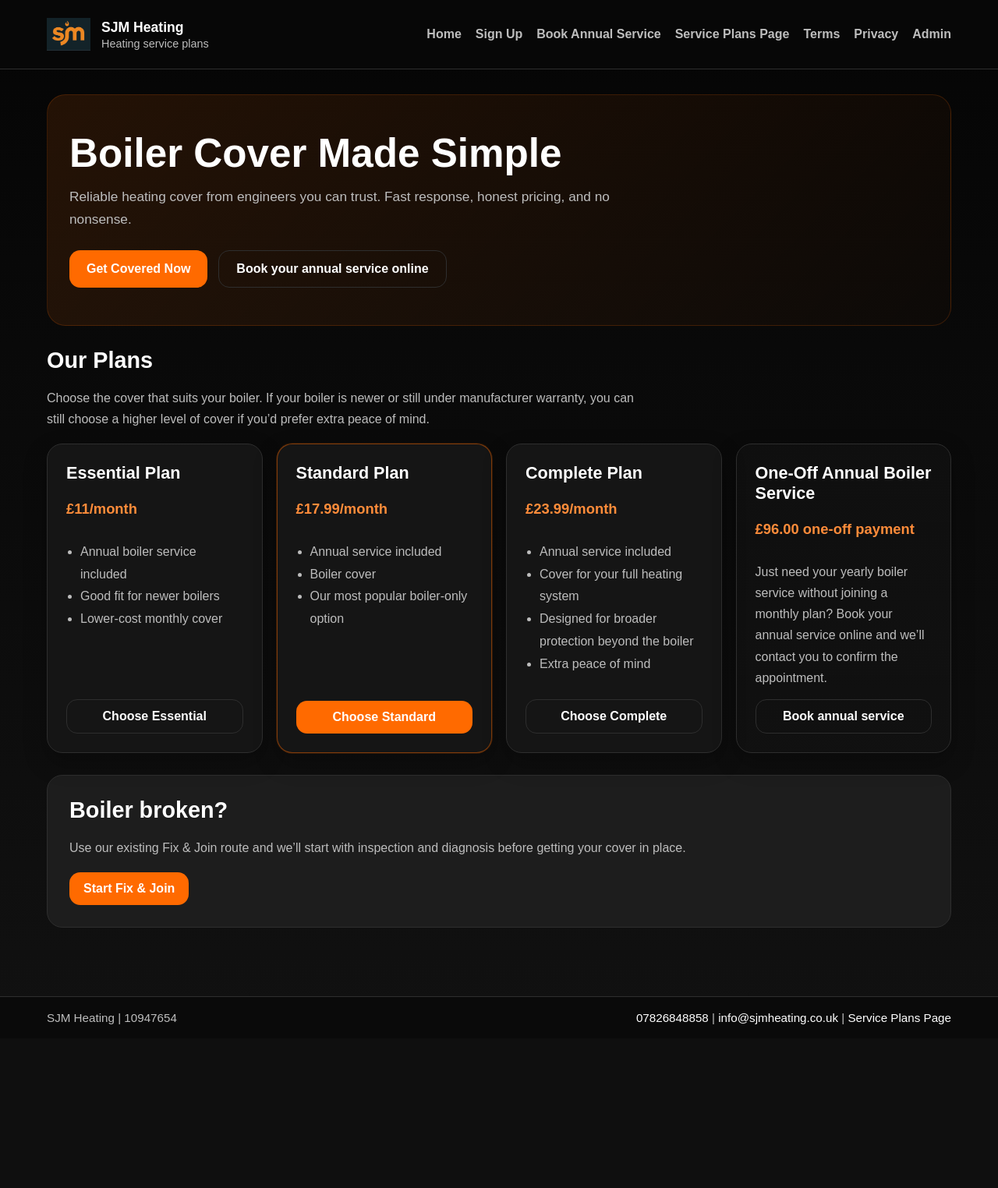
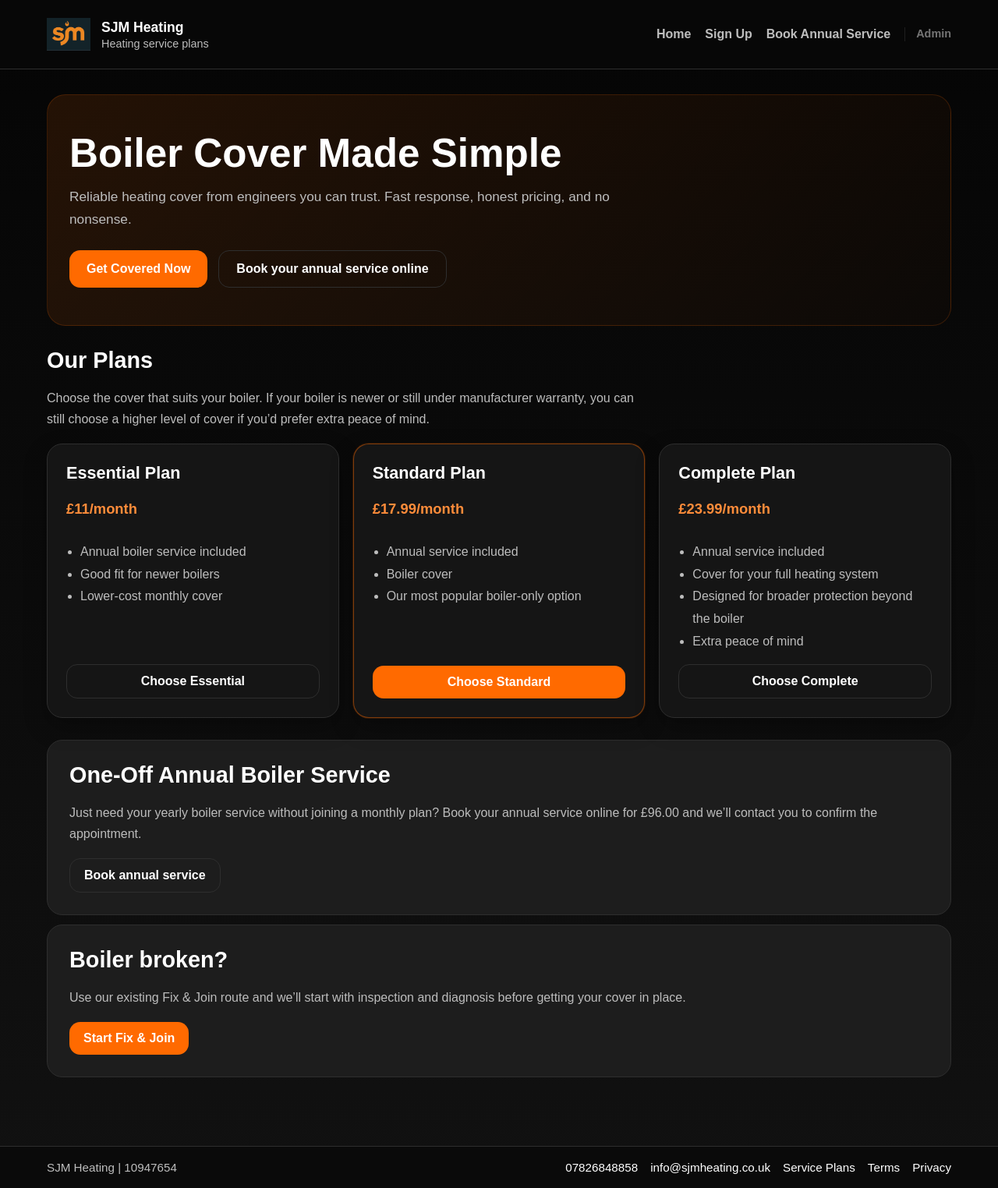
Before and after one commit to simackridge/sjm_app, a Flask app: page / in a window 1280 px wide. Shown: the whole page at 78% size. Before the commit the page ends 1314 px from the top, so only its background shows below. Run offline with Flask 3, Linux system fonts and the light colour scheme; some libraries are stand-ins or nearby versions.

Commit message:
Declutter site header/footer and homepage plan layout
Trim header nav to the core customer actions and set Admin apart
visually, move Terms/Privacy/Service Plans into the footer only
(no more duplicate links), and split the one-off annual service
out of the monthly plans grid so it reads as a separate option.

Co-Authored-By: Claude Sonnet 5 <noreply@anthropic.com>

```diff
--- a/static/style.css
+++ b/static/style.css
@@ -108,6 +108,14 @@ img{
   color:var(--text);
 }
 
+.header-link-muted{
+  opacity:0.6;
+  font-weight:600;
+  font-size:0.9rem;
+  padding-left:14px;
+  border-left:1px solid var(--border);
+}
+
 .container{
   max-width:var(--max-width);
   margin:0 auto;
@@ -134,6 +142,12 @@ img{
 
 .text-link{
   color:var(--text);
+}
+
+.footer-contact{
+  display:flex;
+  flex-wrap:wrap;
+  gap:6px 16px;
 }
 
 /* ---------------------------------
@@ -373,10 +387,6 @@ textarea:focus{
 .plan-card.featured{
   border-color:rgba(255,106,0,0.45);
   box-shadow:0 0 0 1px rgba(255,106,0,0.15), var(--shadow);
-}
-
-.plan-card.utility-card{
-  background:linear-gradient(180deg, rgba(255,255,255,0.02), rgba(255,255,255,0.01));
 }
 
 .plan-card h3{
--- a/templates/base.html
+++ b/templates/base.html
@@ -23,12 +23,7 @@
         <a href="{{ url_for('index') }}">Home</a>
         <a href="{{ url_for('signup') }}">Sign Up</a>
         <a href="{{ url_for('book_annual_service') }}">Book Annual Service</a>
-        <a href="https://www.sjmheating.co.uk/service-plans" target="_blank" rel="noopener noreferrer">
-          Service Plans Page
-        </a>
-        <a href="{{ url_for('terms') }}" target="_blank" rel="noopener noreferrer">Terms</a>
-        <a href="{{ url_for('privacy') }}" target="_blank" rel="noopener noreferrer">Privacy</a>
-        <a href="{{ url_for('admin_login') }}">Admin</a>
+        <a href="{{ url_for('admin_login') }}" class="header-link-muted">Admin</a>
       </nav>
     </div>
   </header>
@@ -65,21 +60,22 @@
         {% if company_reg %} | {{ company_reg }}{% endif %}
       </div>
 
-      <div>
+      <div class="footer-contact">
         {% if company_phone %}
           <a class="text-link" href="tel:{{ company_phone }}">{{ company_phone }}</a>
         {% endif %}
 
         {% if company_email %}
-          {% if company_phone %} | {% endif %}
           <a class="text-link" href="mailto:{{ company_email }}">{{ company_email }}</a>
         {% endif %}
 
         {% if company_website %}
-          | <a class="text-link" href="{{ company_website }}" target="_blank" rel="noopener noreferrer">Website</a>
+          <a class="text-link" href="{{ company_website }}" target="_blank" rel="noopener noreferrer">Website</a>
         {% endif %}
 
-        | <a class="text-link" href="https://www.sjmheating.co.uk/service-plans" target="_blank" rel="noopener noreferrer">Service Plans Page</a>
+        <a class="text-link" href="https://www.sjmheating.co.uk/service-plans" target="_blank" rel="noopener noreferrer">Service Plans</a>
+        <a class="text-link" href="{{ url_for('terms') }}" target="_blank" rel="noopener noreferrer">Terms</a>
+        <a class="text-link" href="{{ url_for('privacy') }}" target="_blank" rel="noopener noreferrer">Privacy</a>
       </div>
     </div>
   </footer>
--- a/templates/index.html
+++ b/templates/index.html
@@ -59,16 +59,15 @@
       </ul>
       <a href="{{ url_for('signup') }}" class="btn btn-secondary btn-wide">Choose Complete</a>
     </div>
+  </div>
+</section>
 
-    <div class="plan-card utility-card">
-      <h3>One-Off Annual Boiler Service</h3>
-      <p class="price">£{{ one_off_service_price }} one-off payment</p>
-      <p class="plan-card-copy">
-        Just need your yearly boiler service without joining a monthly plan? Book your annual service online and we’ll contact you to confirm the appointment.
-      </p>
-      <a href="{{ url_for('book_annual_service') }}" class="btn btn-secondary btn-wide">Book annual service</a>
-    </div>
-  </div>
+<section class="cta">
+  <h2>One-Off Annual Boiler Service</h2>
+  <p>
+    Just need your yearly boiler service without joining a monthly plan? Book your annual service online for £{{ one_off_service_price }} and we’ll contact you to confirm the appointment.
+  </p>
+  <a href="{{ url_for('book_annual_service') }}" class="btn btn-secondary">Book annual service</a>
 </section>
 
 <section class="cta">
```
